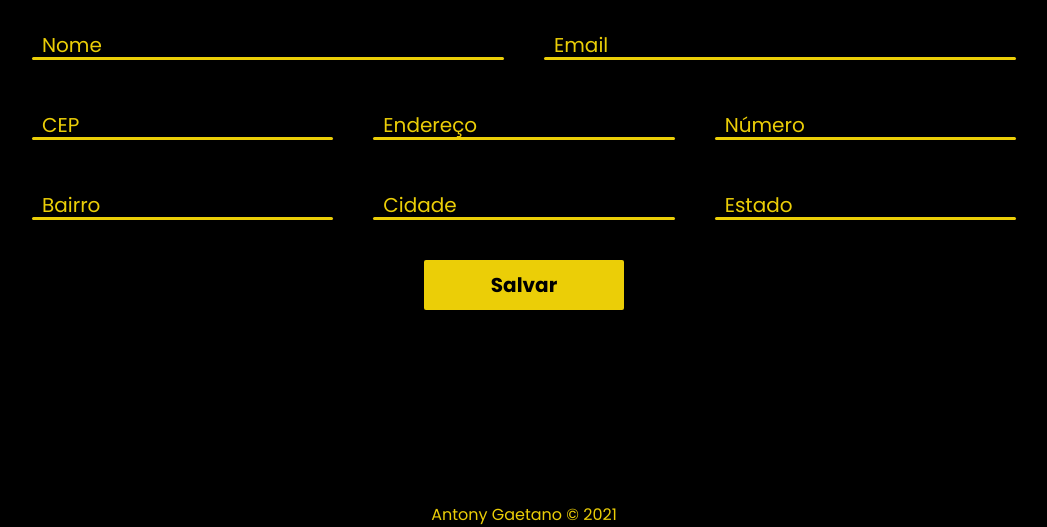
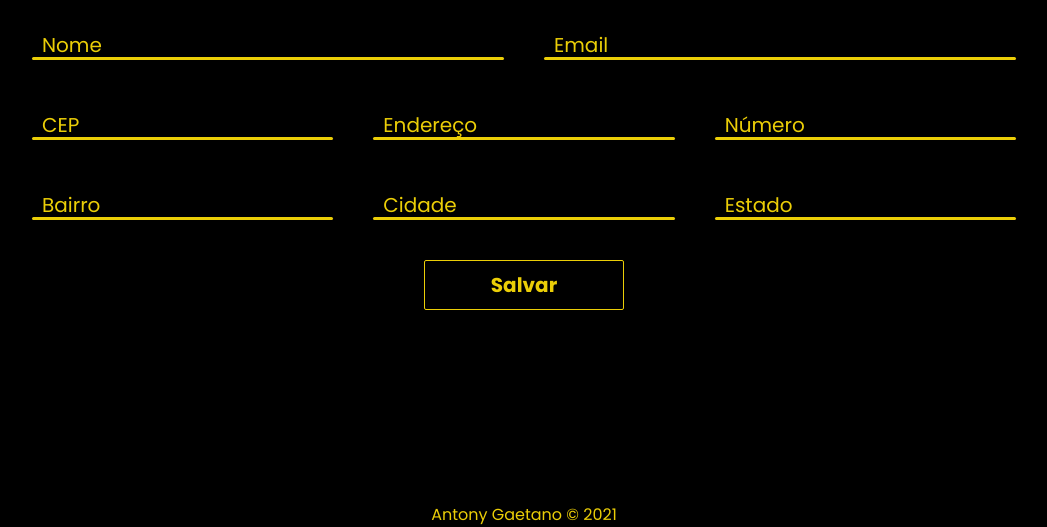
Before and after one commit to AntonyGaetano/consumo-api-cep-js, a plain HTML site: page index.html in a window 1280 px wide. In both pictures the pointer is over the button "Salvar". Shown: the part 273-800 px from the top of the page, without its empty margins (116-1163 px from the left). Drawn offline with Linux system fonts and the light colour scheme.

Commit message:
Update style.css

```diff
--- a/style.css
+++ b/style.css
@@ -97,6 +97,13 @@ body {
     font-size: 20px;
     font-weight: bold;
     border-radius: 2px;
+    transition: 0.6s;
+}
+
+.container button:hover{
+    background-color: #000;
+    border:1px solid  var(--primary-color);
+    color: var(--primary-color);
 }
 
 footer {
```
